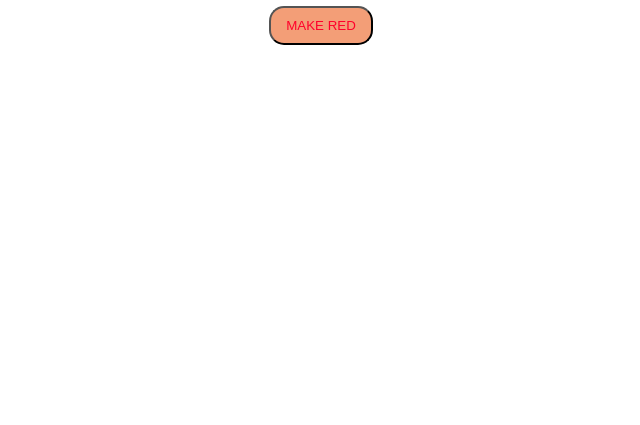
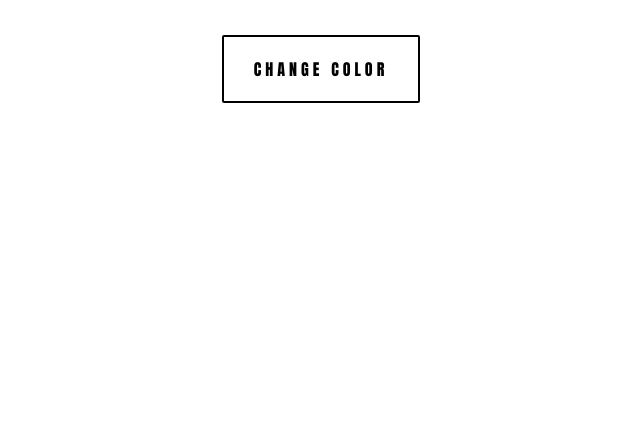
Before and after one commit to aliazizov06/PragmatechFoundationProject, a plain HTML site: page JavaScript/Challange/bgChanger/index.html in a window 1280 px wide. Shown: the part 375-800 px from the top of the page, without its empty margins (319-959 px from the left). Drawn offline with Linux system fonts and the light colour scheme.

Commit message:
challenge

```diff
--- a/JavaScript/Challange/bgChanger/app.js
+++ b/JavaScript/Challange/bgChanger/app.js
@@ -1,5 +1,11 @@
 //Background Changer - buttona clickləyəndə arxa fonun rəngi dəyişsin və həmin rəngin adı buttonun üstündə yazılsın
-changeColor = document.querySelector("body")
-function makeRed(){
-    changeColor.style.backgroundColor = "red"
+let bodyColor = document.querySelector("body")
+let colorName = document.querySelector("span")
+function changeColor(){
+    bodyColor.style.backgroundColor =
+    'rgb('+Math.round(Math.random()*255)+','
+    + Math.round(Math.random()*255)+','
+    + Math.round(Math.random()*255)+')'
+    colorName.innerText =   `Background Color: ${bodyColor.style.backgroundColor}`
+
 }
--- a/JavaScript/Challange/bgChanger/css/style.css
+++ b/JavaScript/Challange/bgChanger/css/style.css
@@ -1,14 +1,22 @@
 body{
-    margin: 0px;
+    margin: 0;
     height: 100vh;
     display: flex;
     justify-content: center;
     align-items: center;
+    flex-direction: column;
+    font-family: 'Franklin Gothic Medium', 'Arial Narrow', Arial, sans-serif;
+    font-size: 2em;
 }
 button{
-    padding: 10px 15px;
-    color: rgb(255, 0, 43);
-    background-color: rgba(238, 118, 63, 0.705);
-    border-radius: 15px;
+    padding: 20px 30px;
+    margin-top: 50px;
+    color: black;
+    background-color: transparent;
+    border-radius: 2px;
     cursor: pointer;
+    border: solid 2px black;
+    font-family: Impact, Haettenschweiler, 'Arial Narrow Bold', sans-serif;
+    font-size: 16px;
+    letter-spacing: 4px;
 }
--- a/JavaScript/Challange/bgChanger/index.html
+++ b/JavaScript/Challange/bgChanger/index.html
@@ -9,7 +9,8 @@
 </head>
 <body>
     <!--Background Changer - buttona clickləyəndə arxa fonun rəngi dəyişsin və həmin rəngin adı buttonun üstündə yazılsın-->
-    <button onclick="makeRed()">MAKE RED</button>
+    <span>Background Color: rgb(255,255,255)</span>
+    <button onclick="changeColor()">CHANGE COLOR</button>
     <script src="app.js"></script>
 </body>
 </html>
```
